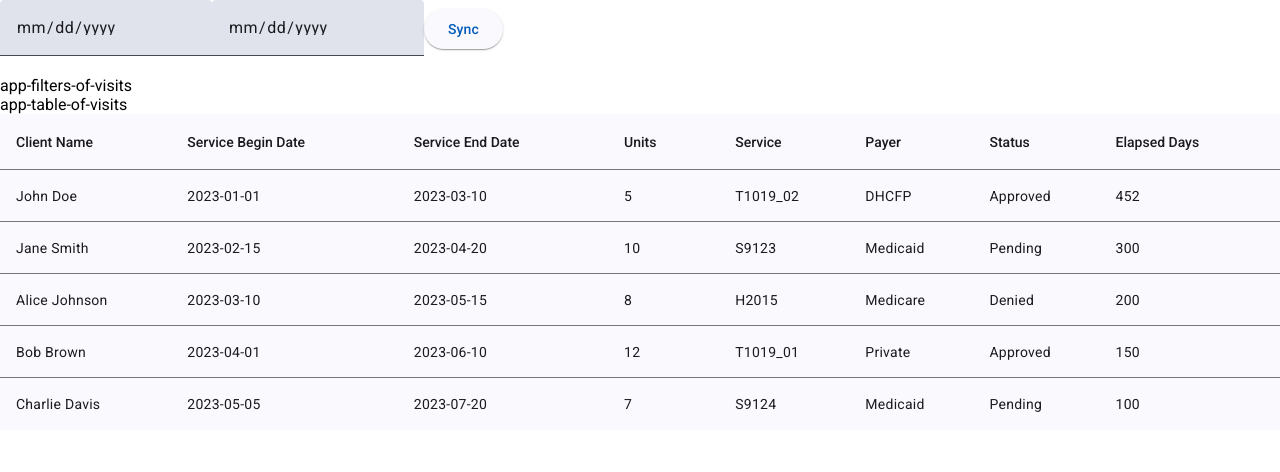
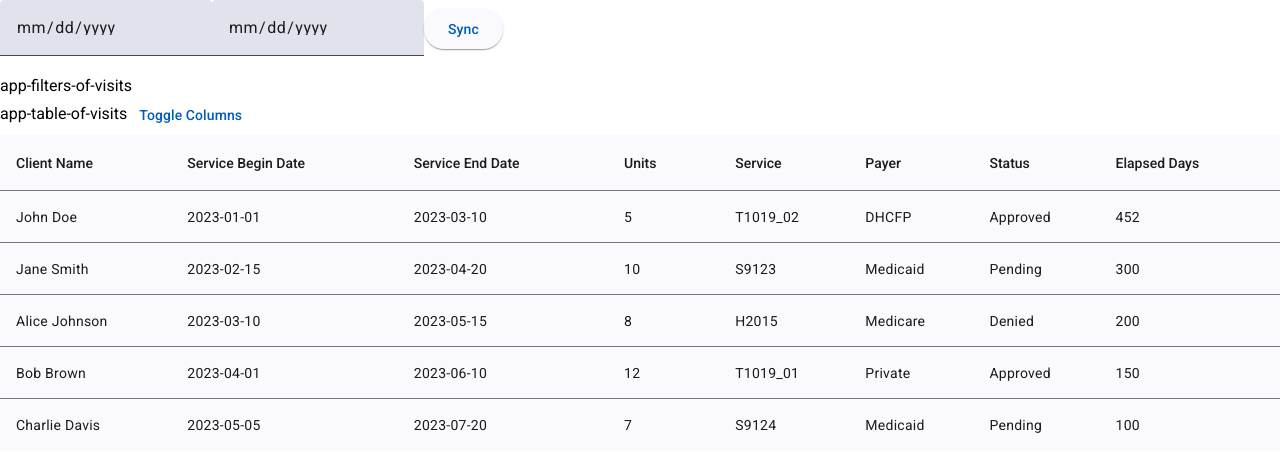
Before and after one commit to glebmark/sandata-billing-ui-poc, an Angular app: page /views in a window 1280 px wide. Shown: the top 472 px of the page. Built offline with nearby package versions, Linux system fonts and the light colour scheme.

Commit message:
views toggle menu

```diff
--- a/src/app/visits-page/filters-and-table-of-visits.component.ts
+++ b/src/app/visits-page/filters-and-table-of-visits.component.ts
@@ -4,62 +4,61 @@ import { TableOfVisitsComponent } from "./table-of-visits.component";
 import { MatTableModule } from '@angular/material/table';
 import { MatSort, MatSortModule } from '@angular/material/sort';
 import { MatTableDataSource } from '@angular/material/table';
+import { MatCheckboxModule } from '@angular/material/checkbox';
+import { MatButtonModule } from '@angular/material/button';
+import { MatMenuModule } from '@angular/material/menu';
+import { FormsModule } from '@angular/forms';
+import { CommonModule } from '@angular/common';
 
 @Component({
     selector: "app-filters-and-table-of-visits",
+    // TODO fix checkbox menu so it won't be closed after one click on checkbox
     template: `
     <div>
         <app-filters-of-visits></app-filters-of-visits>
         <app-table-of-visits></app-table-of-visits>
+        <button mat-button [matMenuTriggerFor]="menu">Toggle Columns</button>
+        <mat-menu #menu="matMenu">
+            <mat-checkbox *ngFor="let column of allColumns" [(ngModel)]="column.visible" (change)="updateDisplayedColumns()"> {{column.name}} </mat-checkbox>
+        </mat-menu>
         <table mat-table [dataSource]="dataSource" matSort class="mat-elevation-z8">
-            <ng-container matColumnDef="clientName">
-                <th mat-header-cell *matHeaderCellDef mat-sort-header> Client Name </th>
-                <td mat-cell *matCellDef="let element"> {{element.clientName}} </td>
-            </ng-container>
-            <ng-container matColumnDef="serviceBeginDate">
-                <th mat-header-cell *matHeaderCellDef mat-sort-header> Service Begin Date </th>
-                <td mat-cell *matCellDef="let element"> {{element.serviceBeginDate}} </td>
-            </ng-container>
-            <ng-container matColumnDef="serviceEndDate">
-                <th mat-header-cell *matHeaderCellDef mat-sort-header> Service End Date </th>
-                <td mat-cell *matCellDef="let element"> {{element.serviceEndDate}} </td>
-            </ng-container>
-            <ng-container matColumnDef="units">
-                <th mat-header-cell *matHeaderCellDef mat-sort-header> Units </th>
-                <td mat-cell *matCellDef="let element"> {{element.units}} </td>
-            </ng-container>
-            <ng-container matColumnDef="service">
-                <th mat-header-cell *matHeaderCellDef mat-sort-header> Service </th>
-                <td mat-cell *matCellDef="let element"> {{element.service}} </td>
-            </ng-container>
-            <ng-container matColumnDef="payer">
-                <th mat-header-cell *matHeaderCellDef mat-sort-header> Payer </th>
-                <td mat-cell *matCellDef="let element"> {{element.payer}} </td>
-            </ng-container>
-            <ng-container matColumnDef="status">
-                <th mat-header-cell *matHeaderCellDef mat-sort-header> Status </th>
-                <td mat-cell *matCellDef="let element"> {{element.status}} </td>
-            </ng-container>
-            <ng-container matColumnDef="elapsedDays">
-                <th mat-header-cell *matHeaderCellDef mat-sort-header> Elapsed Days </th>
-                <td mat-cell *matCellDef="let element"> {{element.elapsedDays}} </td>
+            <ng-container *ngFor="let column of allColumns">
+                <ng-container *ngIf="column.visible" [matColumnDef]="column.def">
+                    <th mat-header-cell *matHeaderCellDef mat-sort-header> {{column.name}} </th>
+                    <td mat-cell *matCellDef="let element"> {{element[column.def]}} </td>
+                </ng-container>
             </ng-container>
             <tr mat-header-row *matHeaderRowDef="displayedColumns"></tr>
             <tr mat-row *matRowDef="let row; columns: displayedColumns;"></tr>
         </table>
     </div>
     `,
-    imports: [FiltersOfVisitsComponent, TableOfVisitsComponent, MatTableModule, MatSortModule]
+    imports: [FiltersOfVisitsComponent, TableOfVisitsComponent, MatTableModule, MatSortModule, MatCheckboxModule, MatButtonModule, MatMenuModule, FormsModule, CommonModule]
 })
 export class FiltersAndTableOfVisitsComponent {
     @ViewChild(MatSort) sort!: MatSort;
 
-    displayedColumns: string[] = ['clientName', 'serviceBeginDate', 'serviceEndDate', 'units', 'service', 'payer', 'status', 'elapsedDays'];
+    allColumns = [
+        { name: 'Client Name', def: 'clientName', visible: true },
+        { name: 'Service Begin Date', def: 'serviceBeginDate', visible: true },
+        { name: 'Service End Date', def: 'serviceEndDate', visible: true },
+        { name: 'Units', def: 'units', visible: true },
+        { name: 'Service', def: 'service', visible: true },
+        { name: 'Payer', def: 'payer', visible: true },
+        { name: 'Status', def: 'status', visible: true },
+        { name: 'Elapsed Days', def: 'elapsedDays', visible: true }
+    ];
+
+    displayedColumns: string[] = this.allColumns.map(column => column.def);
 
     dataSource = new MatTableDataSource(ELEMENT_DATA);
 
     ngAfterViewInit() {
         this.dataSource.sort = this.sort;
+    }
+
+    updateDisplayedColumns() {
+        this.displayedColumns = this.allColumns.filter(column => column.visible).map(column => column.def);
     }
 }
 
```
